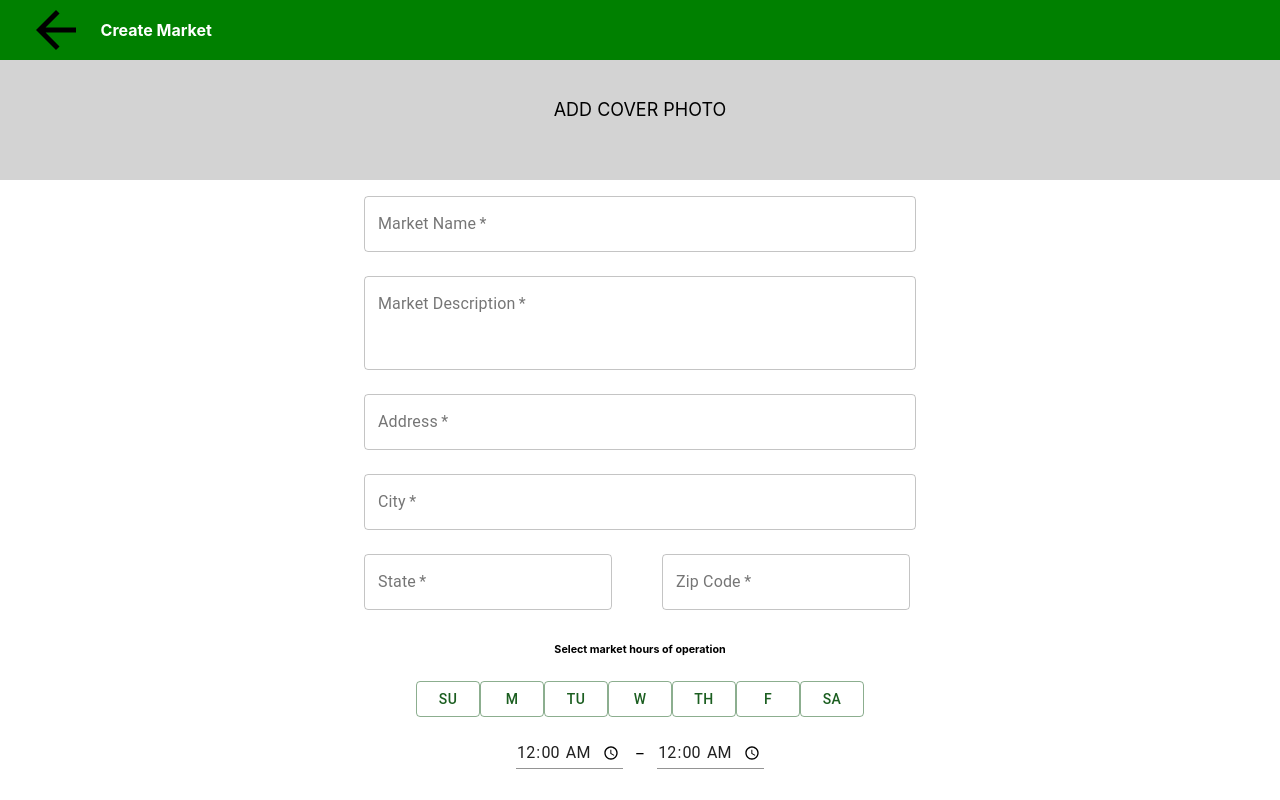
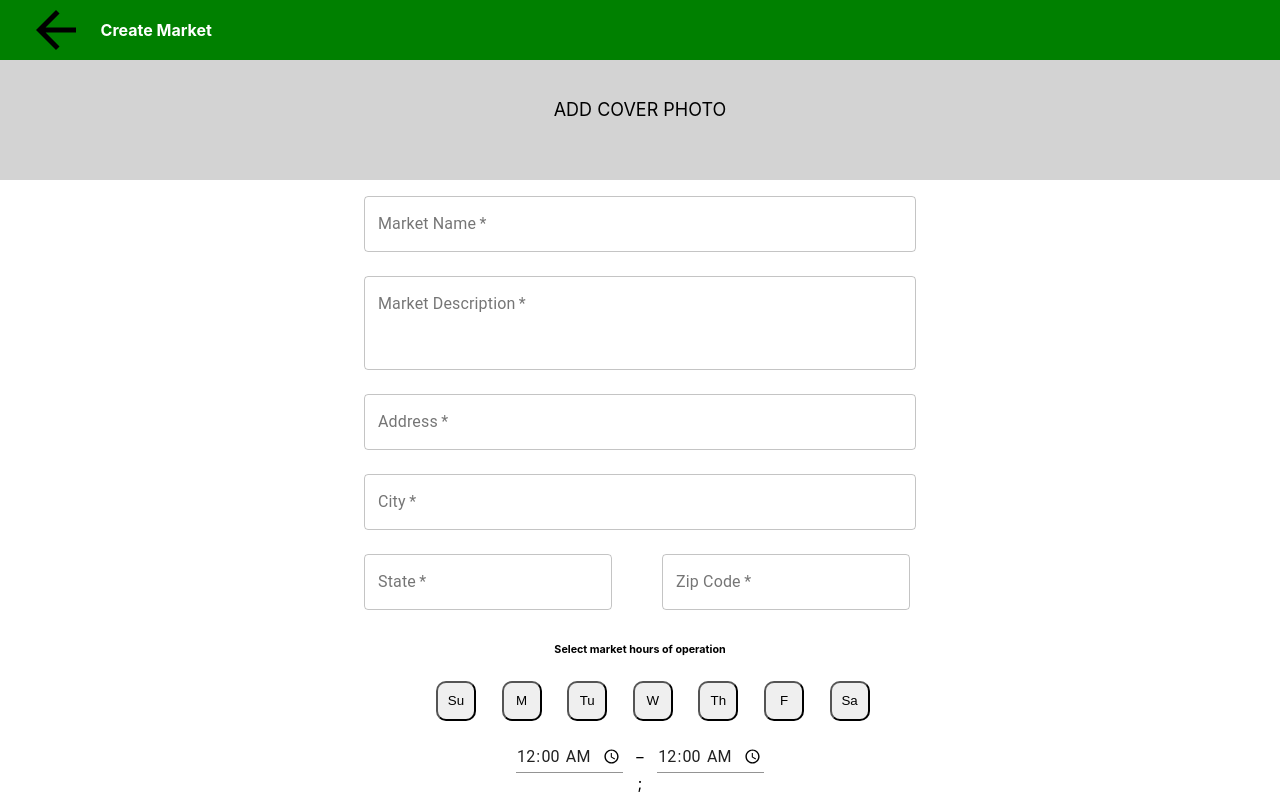
Before and after one commit to labs14-market-organizer/frontend, a React (Create React App) app: page /createmarket in a window 1280 px wide. Shown: the top 800 px of the page. Built offline with nearby package versions, Linux system fonts and the light colour scheme; a web font is replaced by a local one.

Commit message:
new look to create market page

```diff
--- a/src/routes/CreateMarket.js
+++ b/src/routes/CreateMarket.js
@@ -54,6 +54,7 @@ class CreateMarket extends React.Component {
         })
     }
 
+
     onRadioChange = e => {
         this.setState({
         [e.target.name]: e.target.value
@@ -83,6 +84,16 @@ class CreateMarket extends React.Component {
             })
 
         }
+    }
+
+    deleteTime = (e, day) => {
+        e.preventDefault();
+        console.log(day)
+        let newDays = this.state.operation;
+        let days = newDays.filter(dayz => dayz.day !== day)
+        this.setState({
+            operation: [...days]
+        })
     }
 
 
@@ -136,41 +147,8 @@ class CreateMarket extends React.Component {
 //
     render() {
         console.log(this.state.operation)
-        const daysOfOperation =  <div><Button variant="outlined" color= 'primary' name="sunday" value={this.state.sunday} onClick={(e) => this.changeDay(e)}>Su</Button>
-
-        <Button variant="outlined" color= 'primary' name="monday" value={this.state.monday} onClick={(e) => this.changeDay(e)}>M</Button>
-
-        <Button variant="outlined" color= 'primary' name="tuesday" value={this.state.tuesday} onClick={(e) => this.changeDay(e)}>Tu</Button>
-        <Button variant="outlined" color= 'primary' name="wednesday" value={this.state.wednesday} onClick={(e) => this.changeDay(e)}>W</Button>
-        <Button variant="outlined" color= 'primary' name="thursday" value={this.state.thursday} onClick={(e) => this.changeDay(e)}>Th</Button>
-        <Button variant="outlined" color= 'primary' name="friday" value={this.state.friday} onClick={(e) => this.changeDay(e)}>F</Button>
-        <Button variant="outlined" color= 'primary' name="saturday" value={this.state.saturday} onClick={(e) => this.changeDay(e)}>Sa</Button>
-        <br />
-        <br />
-        <TextField
-            id="time"
-            type="time"
-            defaultValue="00:00"
-            InputLabelProps={{
-                shrink: true,
-            }}
-        />
-
-        {/**This code just adds the hiphen between the time boxes */}
-        &nbsp;&nbsp;&nbsp;_&nbsp;&nbsp;&nbsp;
-
-        <TextField
-            id="time"
-            type="time"
-            defaultValue="00:00"
-            InputLabelProps={{
-                shrink: true,
-            }} />
-        </div>;
-        const items = []
-        for (let i = 0; i < this.state.daysHoursField; i++){
-            items.push(<div key={i}>{daysOfOperation}</div>)
-        }
+        console.log(this.state.start)
+        console.log(this.state.end)
 
         return (
             <MuiThemeProvider theme={theme}>
@@ -263,7 +241,38 @@ class CreateMarket extends React.Component {
                 </Container>
                 <h6>Select market hours of operation</h6>
 
-                {items}
+                <div>
+                    <button className={this.state.sunday ? "colorButton" : 'regularButton' } name="sunday" value={this.state.sunday} onClick={(e) => this.changeDay(e)}>Su</button>
+                    <button  className={this.state.monday ? "colorButton" : 'regularButton' } name="monday" value={this.state.monday} onClick={(e) => this.changeDay(e)}>M</button>
+                    <button  className={this.state.tuesday ? "colorButton" : 'regularButton' } name="tuesday" value={this.state.tuesday} onClick={(e) => this.changeDay(e)}>Tu</button>
+                    <button  className={this.state.wednesday ? "colorButton" : 'regularButton' } name="wednesday" value={this.state.wednesday} onClick={(e) => this.changeDay(e)}>W</button>
+                    <button  className={this.state.thursday ? "colorButton" : 'regularButton' } name="thursday" value={this.state.thursday} onClick={(e) => this.changeDay(e)}>Th</button>
+                    <button  className={this.state.friday ? "colorButton" : 'regularButton' } name="friday" value={this.state.friday} onClick={(e) => this.changeDay(e)}>F</button>
+                    <button className={this.state.saturday ? "colorButton" : 'regularButton' } name="saturday" value={this.state.saturday} onClick={(e) => this.changeDay(e)}>Sa</button>
+                    <br />
+        <br />
+        <TextField
+            name="start"
+            type="time"
+            onChange={this.handleChange}
+            defaultValue="00:00"
+            InputLabelProps={{
+                shrink: true,
+            }}
+        />
+
+        {/**This code just adds the hiphen between the time boxes */}
+        &nbsp;&nbsp;&nbsp;_&nbsp;&nbsp;&nbsp;
+
+        <TextField
+            name="end"
+            type="time"
+            onChange={this.handleChange}
+            defaultValue="00:00"
+            InputLabelProps={{
+                shrink: true,
+            }} />
+        </div>;
 
 
                 <br />
@@ -276,6 +285,14 @@ class CreateMarket extends React.Component {
                 <Button variant="outlined" color= 'primary' onClick={(e) => this.setHours(e)}>+ADD HOURS</Button>
 
                 <br />
+                {(this.state.operation.length > 0) ? <h2>Market Hours</h2> : null
+                }
+
+                {this.state.operation.map(item => {
+                    return <div>
+                        <h8>Day: {item.day}, Open: {item.start}, Close: {item.end}</h8><span><button onClick={(e) => this.deleteTime(e, item.day)}>Delete time</button></span>
+                    </div>
+                })}
 
                 <h6>Market Status</h6>
 
--- a/src/scss/CreateMarket.scss
+++ b/src/scss/CreateMarket.scss
@@ -20,3 +20,18 @@
     background-color: lightgray;
     font-size: 18px;
 }
+
+.regularButton {
+    height: 40px;
+    width: 40px;
+    margin-left: 2%;
+    border-radius: 10px;
+}
+
+.colorButton {
+    height: 40px;
+    width: 40px;
+    background-color: green;
+    margin-left: 2%;
+    border-radius: 10px;
+}
```
